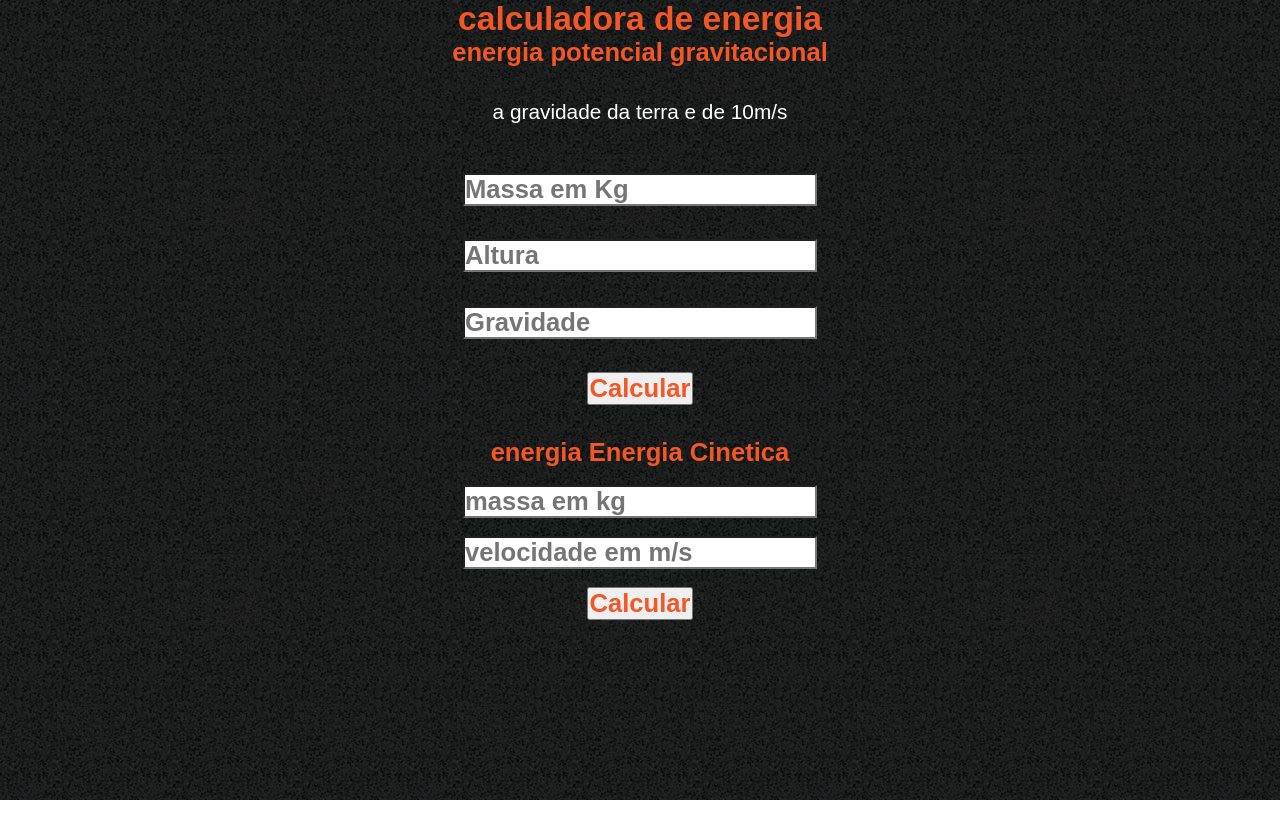
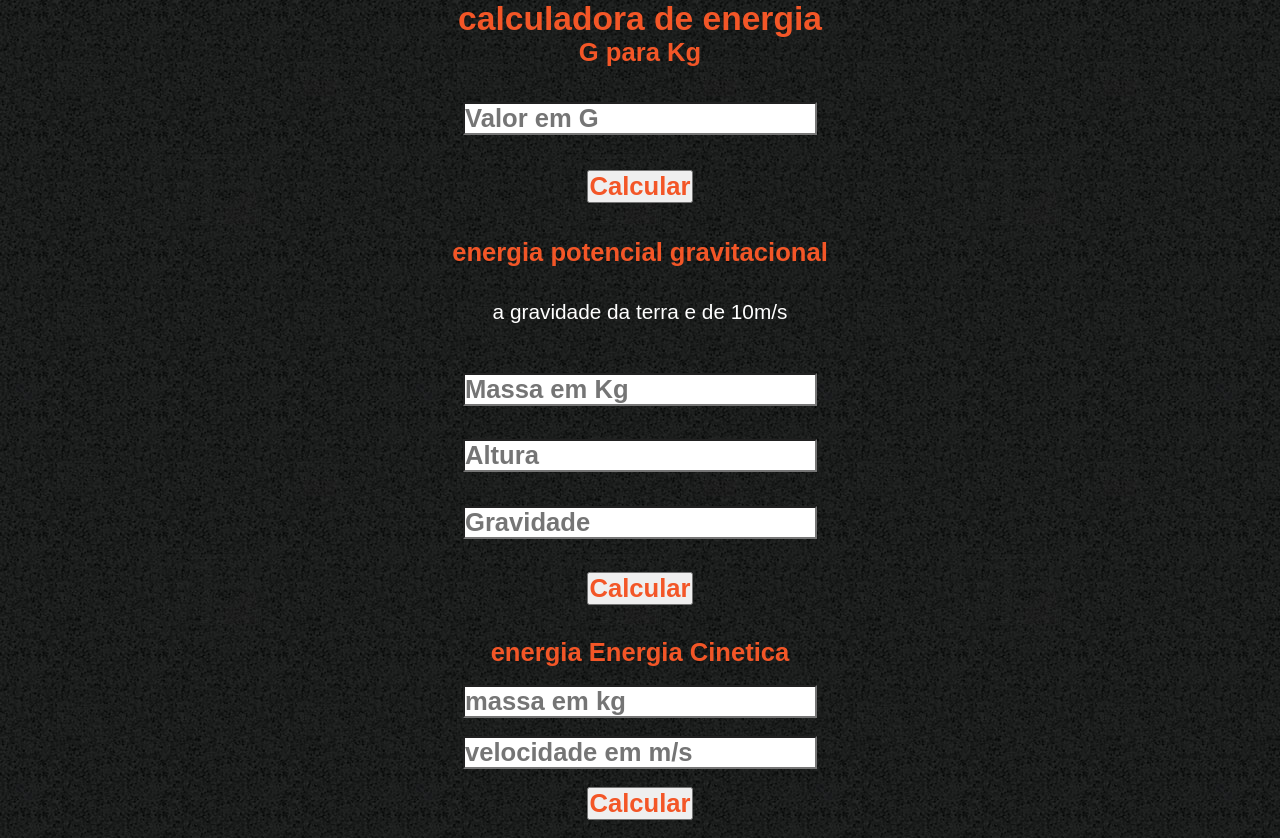
Before and after one commit to GabrielSantosoliveira/Resumo_das_Aulas_Turma_1Int_7, a Next.js app: page /resumos/fisica/calculadoras in a window 1280 px wide. Before the commit the page ends 800 px from the top, so only its background shows below. Built offline with nearby package versions, Linux system fonts and the light colour scheme.

Commit message:
colocando uma calculadora de G para kg

```diff
--- /dev/null
+++ b/src/components/calculadoras/calculadorasDeEnergia/GParaKg.js
@@ -0,0 +1,43 @@
+import { useState } from "react"
+import {Botao, Input, Titulo} from "../../../themes/components"
+export default function GParaKg (){
+    const[resultado,setResultado] = useState()
+    const [grama,setGrama] = useState()
+    function calcularGParaKg (){
+        setResultado(grama/1000)
+    }
+    return (
+
+        <>
+
+        <section className="GparaKg">
+            <Titulo tag="h2" cl="pr" tm="m">
+                G para Kg
+            </Titulo>
+            <Input type="number" evento={ e =>{
+                const valor = e.target.value
+                setGrama(valor)
+            }} value={grama} placeholder="Valor em G"/>
+            <Botao evento={() => calcularGParaKg() }> Calcular </Botao>
+            <div>{resultado}</div>
+        </section>
+
+        <style jsx>
+        {`
+          .GparaKg {
+            display: flex;
+            flex-direction: column;
+            justify-content: space-between;
+            align-items: center;
+            height: 200px;
+          }
+        `}
+      </style>
+
+        </>
+
+
+    )
+
+
+}
--- a/src/screens/CalculadoraScreen.js
+++ b/src/screens/CalculadoraScreen.js
@@ -11,6 +11,7 @@ import Head from "../components/Head/Head"
 
 import EpgCaladora from "../components/calculadoras/calculadorasDeEnergia/Epg";
 import EcCalculadora from "../components/calculadoras/calculadorasDeEnergia/Ec";
+import GParaKg from "../components/calculadoras/calculadorasDeEnergia/GParaKg";
 export default function CalculadoraScreen() {
   return (
     <>
@@ -24,6 +25,7 @@ export default function CalculadoraScreen() {
         </Titulo>
 
         <Box tag="section">
+          <GParaKg/>
           <EpgCaladora />
           <EcCalculadora />
         </Box>
@@ -31,3 +33,10 @@ export default function CalculadoraScreen() {
     </>
   );
 }
+
+
+export async function getStaticProps(context) {
+  return {
+    props: {}, // will be passed to the page component as props
+  }
+}
```
Also changed, not shown: src/screens/CelulaScreen.js (+9 -0 lines), src/screens/EnergiaScreen.js (+8 -0 lines), src/screens/LinguaLinguagemScreen.js (+9 -0 lines), src/screens/HomeScreen.js (line endings or trailing spaces).
